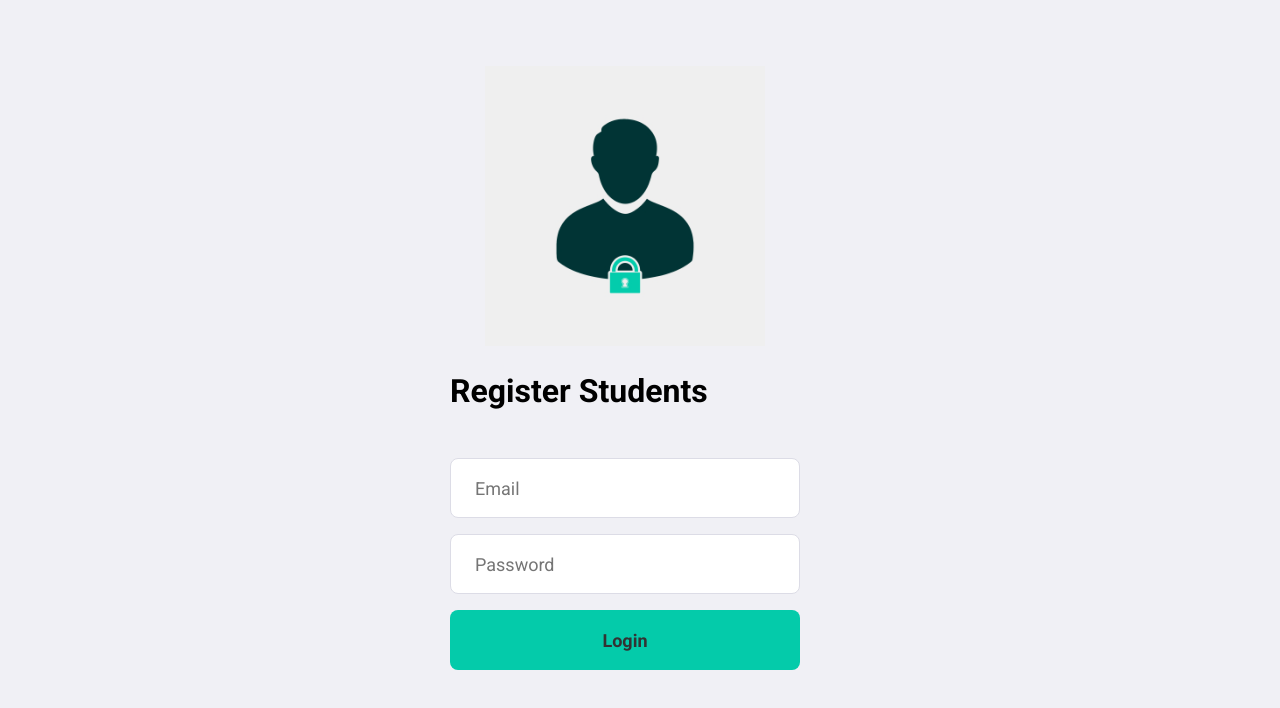
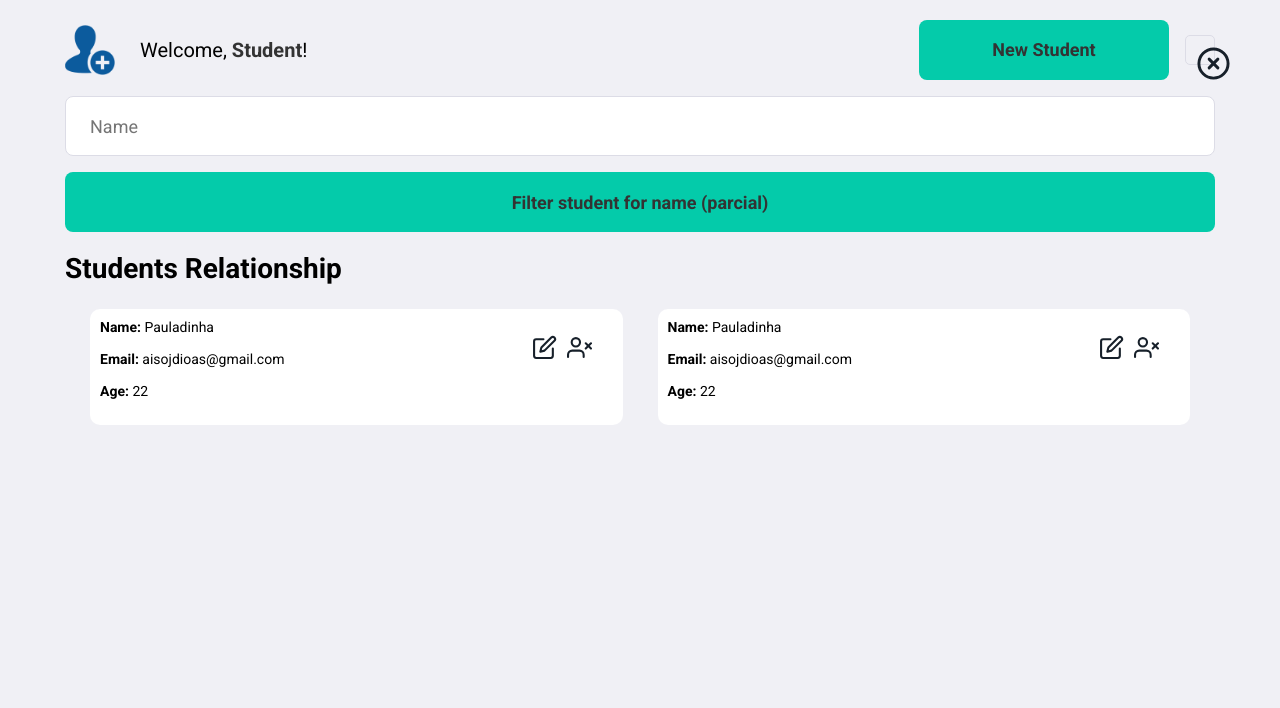
Before and after one commit to gFigueiredoo/Front-React-Students, a React (Create React App) app: page /students in a window 1280 px wide. Shown: the top 708 px of the page. Built offline with nearby package versions, Linux system fonts and the light colour scheme.

Commit message:
Routines and new Wellcome page.

```diff
--- a/src/App.js
+++ b/src/App.js
@@ -1,9 +1,9 @@
 import React from 'react';
-import Login from './pages/Login';
+import Routes from './routes';
 import './Global.css'
 
 export default function App() {
   return (
-    <Login/>
+    <Routes/>
   );
 }
--- a/src/pages/Login/styles.css
+++ b/src/pages/Login/styles.css
@@ -1,3 +1,5 @@
+
+
 .login-container {
     width: 100%;
     max-width: 900px;
@@ -7,6 +9,11 @@
     display: flex;
     align-items: center;
     justify-content: space-evenly;
+}
+
+.login-container h1{
+    color: #013435;
+    text-align: center;
 }
 
 .login-container section.form {
--- /dev/null
+++ b/src/pages/Students/index.js
@@ -0,0 +1,52 @@
+import React from 'react';
+import './styles.css';
+import logoRegister from '../../assets/cadastro1.png'
+import {Link} from 'react-router-dom';
+import {FiXCircle, FiEdit, FiUserX} from 'react-icons/fi'
+
+export default function Students(){
+    return(
+        <div className="student-container">
+            <header>
+                <img src = {logoRegister} alt="Register" />
+                <span>Welcome, <strong>Student</strong>!</span>
+                <Link className="button" to="student/mew">New Student</Link>
+                <button type="button">
+                    <FiXCircle size={35} color="#17202A"/>
+                </button>
+            </header>
+            <form>
+                <input type='text' placeholder="Name"/>
+                <button type="button" class='button'>
+                    Filter student for name (parcial)
+                </button>
+            </form>
+            <h1>Students Relationship</h1>
+            <ul>
+                <li>
+                    <b>Name: </b>Pauladinha<br/><br/>
+                    <b>Email: </b>aisojdioas@gmail.com<br/><br/>
+                    <b>Age: </b>22<br/><br/>
+                    <button type="button">
+                        <FiUserX size="25" color="#17202A"/>
+                    </button>
+                    <button type="button">
+                        <FiEdit size="25" color="#17202A"/>
+                    </button>
+                </li>
+
+                <li>
+                    <b>Name: </b>Pauladinha<br/><br/>
+                    <b>Email: </b>aisojdioas@gmail.com<br/><br/>
+                    <b>Age: </b>22<br/><br/>
+                    <button type="button">
+                        <FiUserX size="25" color="#17202A"/>
+                    </button>
+                    <button type="button">
+                        <FiEdit size="25" color="#17202A"/>
+                    </button>
+                </li>
+            </ul>
+        </div>
+    )
+}
--- /dev/null
+++ b/src/pages/Students/styles.css
@@ -0,0 +1,97 @@
+.student-container {
+    width: 100%;
+    max-width: 1200px;
+    padding: 0 25px;
+    margin: 20px auto;
+}
+
+.student-container header {
+    display: flex;
+    align-items: center;
+}
+
+.student-container header span {
+    font-size: 20px;
+    margin-left: 25px;
+}
+
+.student-container header span strong {
+    color: #333333;
+}
+
+.student-container header img {
+    height: 50px;
+}
+
+.student-container header a {
+    width: 250px;
+    margin-left: auto;
+    margin-top: 0;
+}
+
+.student-container header button {
+    height: 30px;
+    width: 30px;
+    padding: 10px;
+    border-radius: 5px;
+    border: 1px solid #DCDCE6;
+    background: transparent;
+    margin-left: 16px;
+    transition: border-color 0.5s;
+}
+
+.student-container header button:hover {
+    border-color: #201465
+}
+
+.student-container h1 {
+    margin-top: 20px;
+    margin-bottom: 24px;
+}
+
+.student-container ul {
+    display: grid;
+    padding: 0 25px;
+    grid-template-columns: repeat(2, 1fr);
+    grid-gap: 35px;
+    list-style: none;
+}
+
+.student-container ul li {
+    background: #ffffff;
+    padding: 10px;
+    border-radius: 10px;
+    position: relative;
+}
+
+.student-container ul li button {
+    position: absolute;
+    right: 25px;
+    top: 25px;
+    border: 0;
+    background: transparent;
+}
+
+.student-container ul li button + button {
+    right: 60px;
+}
+
+.student-container ul li button:hover {
+    opacity: 0.8;
+}
+
+.student-container ul li strong {
+    display: block;
+    margin-bottom: 16px;
+    color: #41414D;
+}
+
+.student-container ul li p + strong {
+    margin-top: 32px;
+}
+
+.student-container ul li p {
+    color: #737380;
+    line-height: 21px;
+    font-size: 16px;
+}
--- /dev/null
+++ b/src/routes.js
@@ -0,0 +1,16 @@
+import React from 'react';
+import { BrowserRouter, Route, Switch } from 'react-router-dom';
+import Login from './pages/Login';
+import Students from './pages/Students';
+
+export default function Routes(){
+    return (
+        <BrowserRouter>
+            <Switch>
+                <Route path="/" exact component={Login}/>
+                <Route path="/students" component={Students}/>
+            </Switch>
+        </BrowserRouter>
+    );
+
+}
```
Also changed, not shown: src/assets/cadastro1.png (added).
